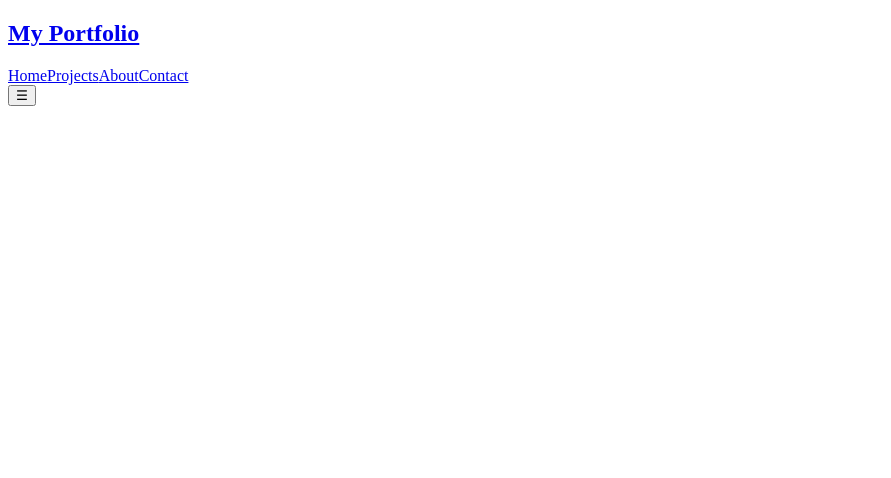
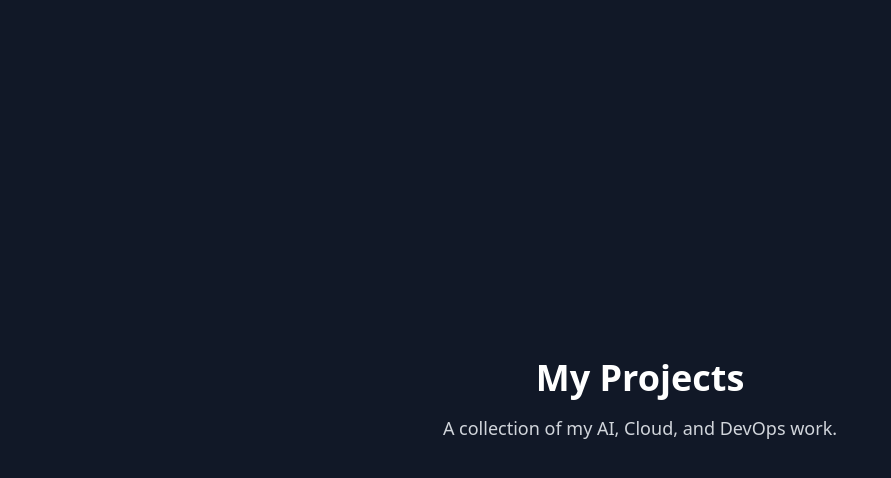
Before and after one commit to jeragilo/research-singularity, a Next.js app: page /projects in a window 1280 px wide. Shown: the top 478 px of the page, without its empty margins (0-891 px from the left). Built offline with nearby package versions, Linux system fonts and the light colour scheme.

Commit message:
Fixed blank pages issue

```diff
--- a/src/app/layout.tsx
+++ b/src/app/layout.tsx
@@ -1,44 +1,11 @@
-"use client";
-import { useState } from "react";
-import Link from "next/link";
-import { motion } from "framer-motion";
+import "@/app/globals.css";
 
-export default function Navbar() {
-  const [open, setOpen] = useState(false);
-
+export default function RootLayout({ children }: { children: React.ReactNode }) {
   return (
-    <nav className="w-full bg-gray-800 fixed top-0 shadow-md z-50">
-      <div className="container mx-auto px-6 py-4 flex justify-between items-center">
-        <Link href="/">
-          <motion.h1
-            className="text-2xl font-bold text-white cursor-pointer"
-            initial={{ opacity: 0, y: -20 }}
-            animate={{ opacity: 1, y: 0 }}
-          >
-            My Portfolio
-          </motion.h1>
-        </Link>
-
-        <div className="hidden md:flex space-x-6">
-          <Link href="/" className="text-gray-300 hover:text-white">Home</Link>
-          <Link href="/projects" className="text-gray-300 hover:text-white">Projects</Link>
-          <Link href="/about" className="text-gray-300 hover:text-white">About</Link>
-          <Link href="/contact" className="text-gray-300 hover:text-white">Contact</Link>
-        </div>
-
-        <button className="md:hidden text-white focus:outline-none" onClick={() => setOpen(!open)}>
-          ☰
-        </button>
-      </div>
-
-      {open && (
-        <div className="md:hidden bg-gray-700 px-6 py-4">
-          <Link href="/" className="block text-gray-300 hover:text-white">Home</Link>
-          <Link href="/projects" className="block text-gray-300 hover:text-white">Projects</Link>
-          <Link href="/about" className="block text-gray-300 hover:text-white">About</Link>
-          <Link href="/contact" className="block text-gray-300 hover:text-white">Contact</Link>
-        </div>
-      )}
-    </nav>
+    <html lang="en">
+      <body className="bg-gray-900 text-white">
+        {children} {/* Ensures pages render properly */}
+      </body>
+    </html>
   );
 }
--- a/src/app/page.tsx
+++ b/src/app/page.tsx
@@ -1,6 +1,5 @@
 "use client";
 import { motion } from "framer-motion";
-import Link from "next/link";
 
 export default function Home() {
   return (
@@ -19,16 +18,8 @@ export default function Home() {
         animate={{ opacity: 1 }}
         transition={{ delay: 0.5 }}
       >
-        Showcasing my projects in AI, Cloud, DevOps, and SQL.
+        Showcasing my AI, Cloud, and DevOps work.
       </motion.p>
-      <Link href="/projects">
-        <motion.button
-          className="mt-6 px-6 py-3 bg-blue-600 hover:bg-blue-700 text-white font-semibold rounded-lg transition"
-          whileHover={{ scale: 1.05 }}
-        >
-          View Projects
-        </motion.button>
-      </Link>
     </main>
   );
 }
--- a/src/app/projects/page.tsx
+++ b/src/app/projects/page.tsx
@@ -1,87 +1,25 @@
 "use client";
-import { useState } from "react";
 import { motion } from "framer-motion";
 
-const projects = [
-  {
-    title: "AI Stock Predictor",
-    description: "Machine Learning model for predicting stock trends.",
-    tech: ["Python", "TensorFlow", "FastAPI"],
-    link: "https://github.com/jeragilo/stock-predictor",
-  },
-  {
-    title: "Blockchain Secure Identity",
-    description: "Decentralized identity verification using blockchain.",
-    tech: ["Solidity", "Ethereum", "Next.js"],
-    link: "https://github.com/jeragilo/blockchain-identity",
-  },
-  {
-    title: "Cloud DevOps Pipeline",
-    description: "CI/CD pipeline with AWS & Kubernetes for microservices.",
-    tech: ["AWS", "Docker", "Kubernetes"],
-    link: "https://github.com/jeragilo/devops-pipeline",
-  },
-  {
-    title: "SQL Data Visualization",
-    description: "Interactive data visualization with SQL and Power BI.",
-    tech: ["PostgreSQL", "Azure", "Power BI"],
-    link: "https://github.com/jeragilo/sql-visualization",
-  },
-];
-
 export default function ProjectsPage() {
-  const [selected, setSelected] = useState("All");
-
-  const filteredProjects =
-    selected === "All"
-      ? projects
-      : projects.filter((project) => project.tech.includes(selected));
-
   return (
-    <main className="min-h-screen px-8 py-20 text-white">
-      <h1 className="text-4xl font-bold text-center">My Projects</h1>
-      <p className="text-center text-gray-400 mt-2">Explore my AI, Cloud, SQL, and DevOps work.</p>
-
-      <div className="flex justify-center mt-6 space-x-4">
-        {["All", "Python", "Next.js", "AWS", "SQL"].map((category) => (
-          <button
-            key={category}
-            className={`px-4 py-2 rounded-lg text-sm font-semibold transition ${
-              selected === category ? "bg-blue-600" : "bg-gray-700 hover:bg-gray-600"
-            }`}
-            onClick={() => setSelected(category)}
-          >
-            {category}
-          </button>
-        ))}
-      </div>
-
-      <div className="grid md:grid-cols-2 lg:grid-cols-3 gap-6 mt-8">
-        {filteredProjects.map((project, index) => (
-          <motion.div
-            key={index}
-            className="p-6 bg-gray-800 rounded-lg shadow-md hover:shadow-lg transition"
-            whileHover={{ scale: 1.05 }}
-          >
-            <h3 className="text-xl font-bold">{project.title}</h3>
-            <p className="text-gray-400 mt-2">{project.description}</p>
-            <div className="flex flex-wrap mt-3">
-              {project.tech.map((tech, i) => (
-                <span key={i} className="bg-blue-500 text-white px-2 py-1 rounded-md text-xs mr-2">
-                  {tech}
-                </span>
-              ))}
-            </div>
-            <a
-              href={project.link}
-              target="_blank"
-              className="block mt-4 text-blue-400 hover:text-blue-300"
-            >
-              View Project →
-            </a>
-          </motion.div>
-        ))}
-      </div>
+    <main className="flex flex-col items-center justify-center min-h-screen text-center px-6">
+      <motion.h1
+        className="text-4xl font-bold text-white"
+        initial={{ opacity: 0, y: -50 }}
+        animate={{ opacity: 1, y: 0 }}
+        transition={{ duration: 0.8 }}
+      >
+        My Projects
+      </motion.h1>
+      <motion.p
+        className="text-lg text-gray-300 mt-4"
+        initial={{ opacity: 0 }}
+        animate={{ opacity: 1 }}
+        transition={{ delay: 0.5 }}
+      >
+        A collection of my AI, Cloud, and DevOps work.
+      </motion.p>
     </main>
   );
 }
```
